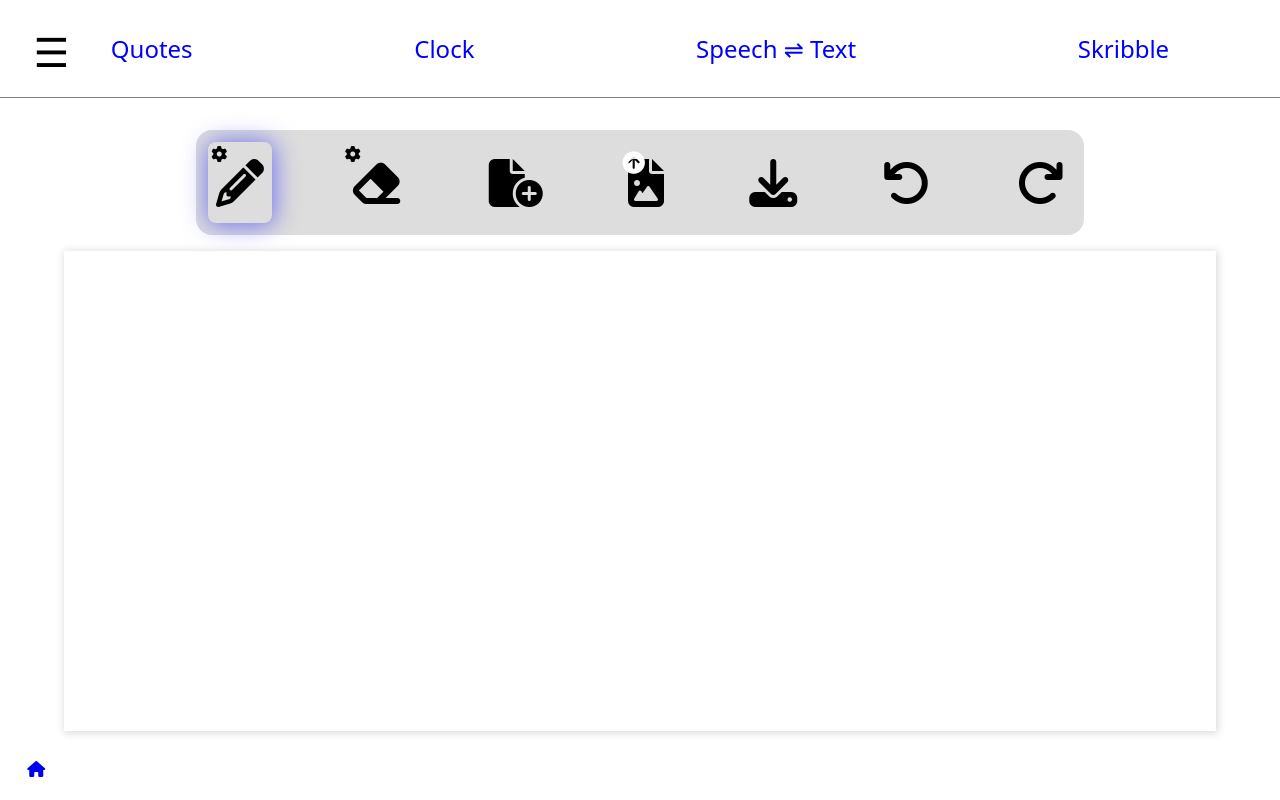
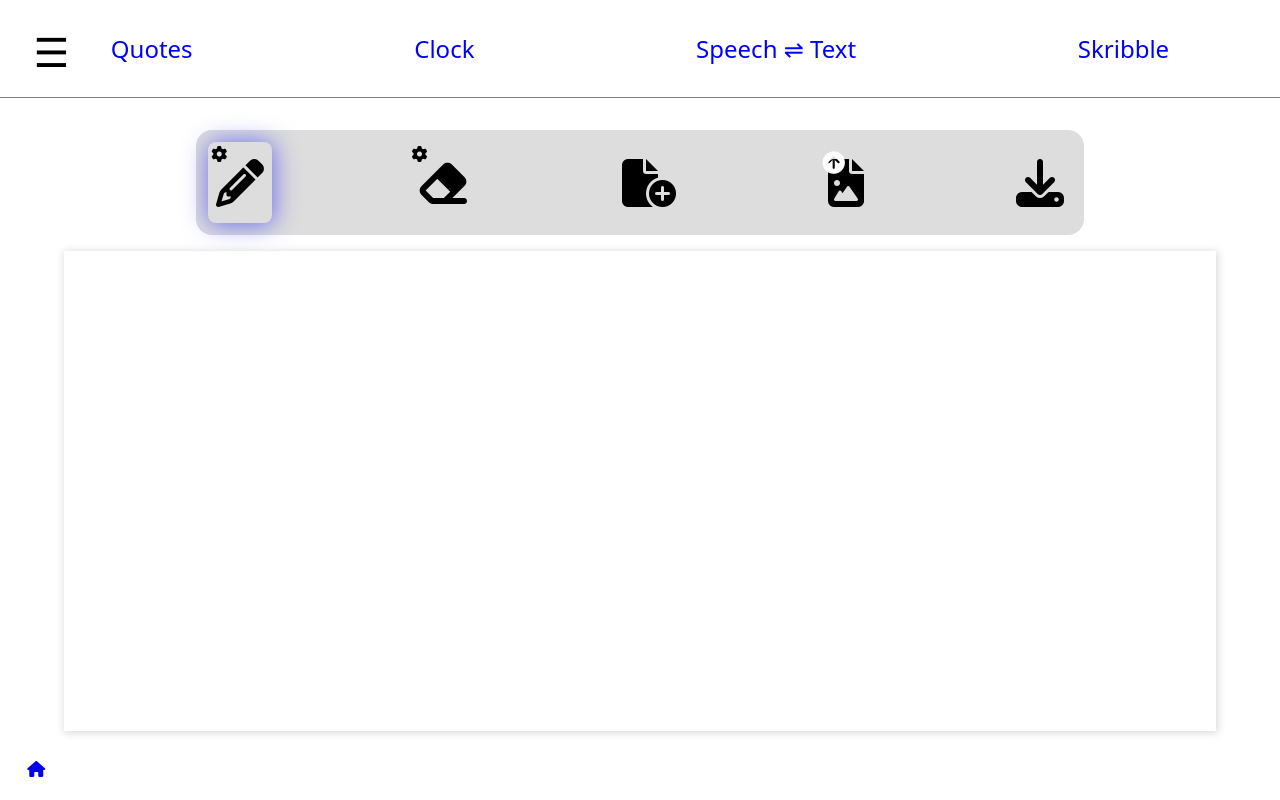
Before and after one commit to vamshi-krishna-kotla/react-playground, a React app: page /projects/skribble in a window 1280 px wide. Built offline with nearby package versions, Linux system fonts and the light colour scheme.

Commit message:
Removed undo and redo buttons

```diff
--- a/src/projects/skribble/components/toolbar/Toolbar.jsx
+++ b/src/projects/skribble/components/toolbar/Toolbar.jsx
@@ -103,12 +103,6 @@ function ToolbarComponent({ eraserModeRef, pencilColorRef, pencilThicknessRef, e
             <div className={styles["tool"] + ' button'}>
                 <i className="fa fa-download"></i>
             </div>
-            <div className={styles["tool"] + ' button'}>
-                <i className="fa fa-undo"></i>
-            </div>
-            <div className={styles["tool"] + ' button'}>
-                <i className="fa fa-redo"></i>
-            </div>
         </div>
 
         <ToolTip target={pencilOptionsRef.current} className={styles["tooltip-container"]} show={showPencilOptionsFlag}>
```
